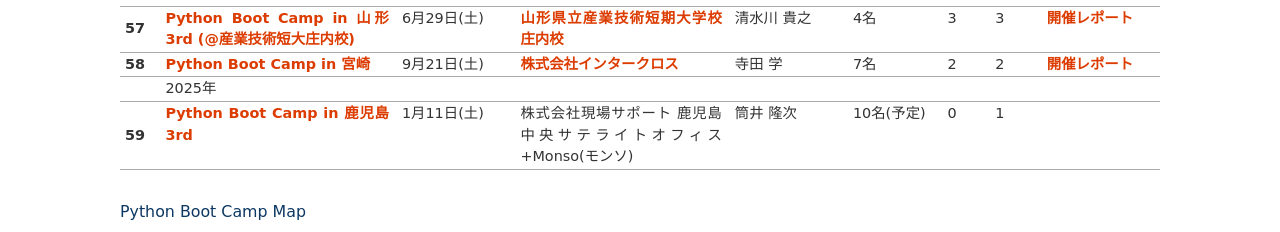
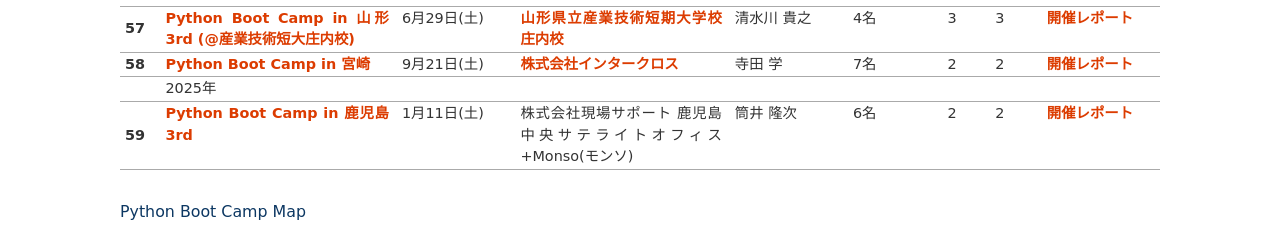
Before and after one commit to pyconjp/www.pycon.jp, a Sphinx documentation site: the page built from source/support/bootcamp.md, in a window 1280 px wide and 900 px high, scrolled down 4507 px, cut to the strip 0-390 px from the top of the window. Shown: the part 155-387 px from the top of the strip. Built offline with Sphinx 7.4.7, drawn with Linux system fonts in a browser that asks for light colours.

Commit message:
update pycamp kagoshima 3rd

````diff
--- a/source/support/bootcamp.md
+++ b/source/support/bootcamp.md
@@ -748,10 +748,10 @@
   - 1月11日(土)
   - 株式会社現場サポート 鹿児島中央サテライトオフィス +Monso(モンソ)
   - 筒井 隆次
-  - 10名(予定)
-  - 0
-  - 1
-  -
+  - 6名
+  - 2
+  - 2
+  - [開催レポート](https://pyconjp.blogspot.com/2025/01/pycamp-in-kagoshima-3rd.html)
 ```
 
 ### Python Boot Camp Map
````
